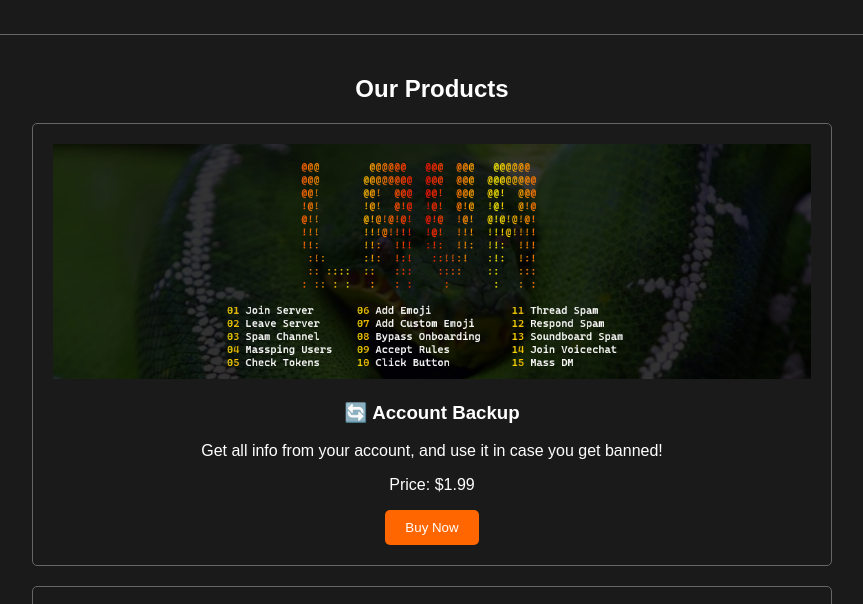
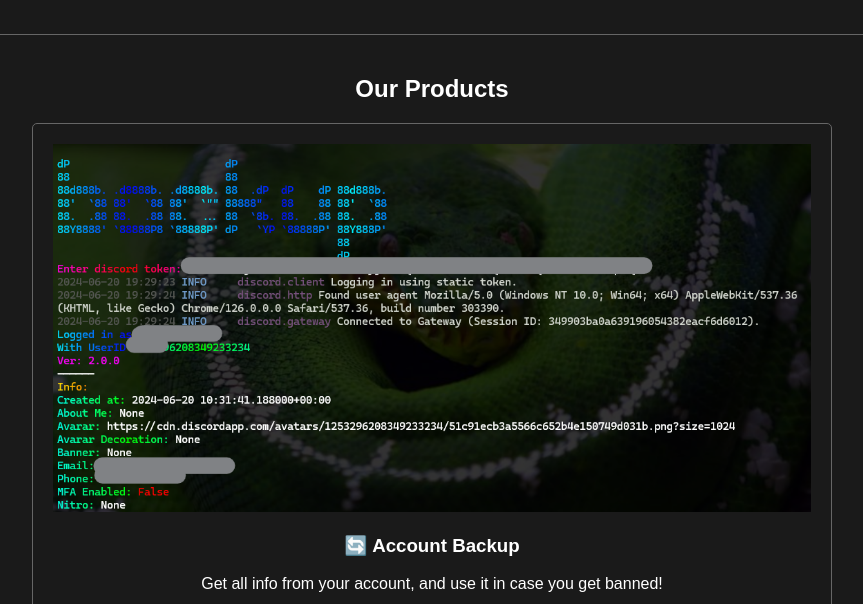
Before and after one commit to HackySoft/website, a website: page index.html in a window 1280 px wide. Shown: the part 120-724 px from the top of the page, without its empty margins (208-1071 px from the left). Drawn offline with Linux system fonts and the light colour scheme.

Commit message:
Update index.html

```diff
--- a/index.html
+++ b/index.html
@@ -371,7 +371,7 @@
     <section id="products" class="page-content">
         <h2>Our Products</h2>
         <div class="product hover-animation">
-            <img src="/product1.png" class="product-image">
+            <img src="/product3.png" class="product-image">
             <h3>🔄 Account Backup</h3>
             <p>Get all info from your account, and use it in case you get banned!</p>
             <p>Price: $1.99</p>
```
